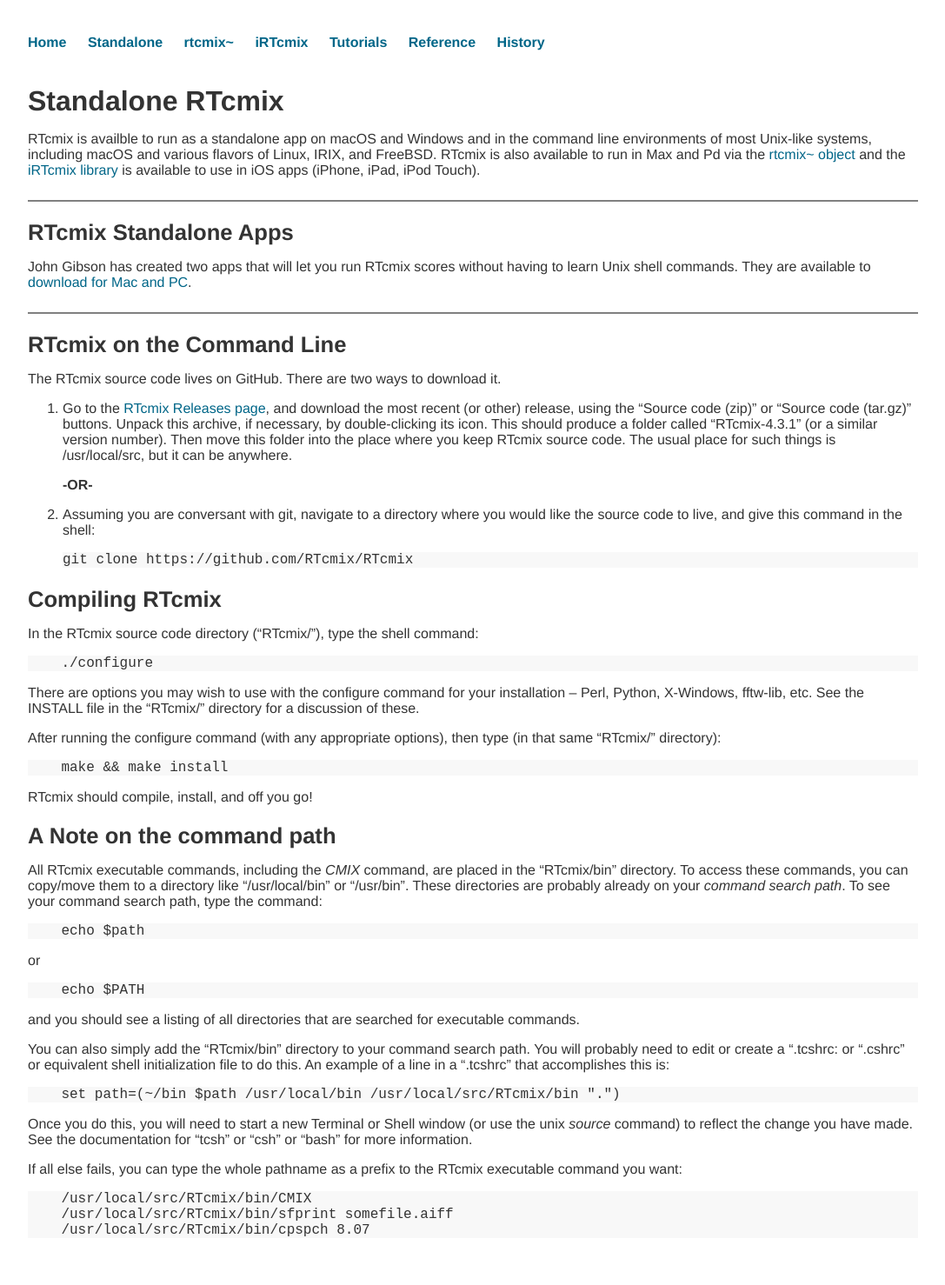
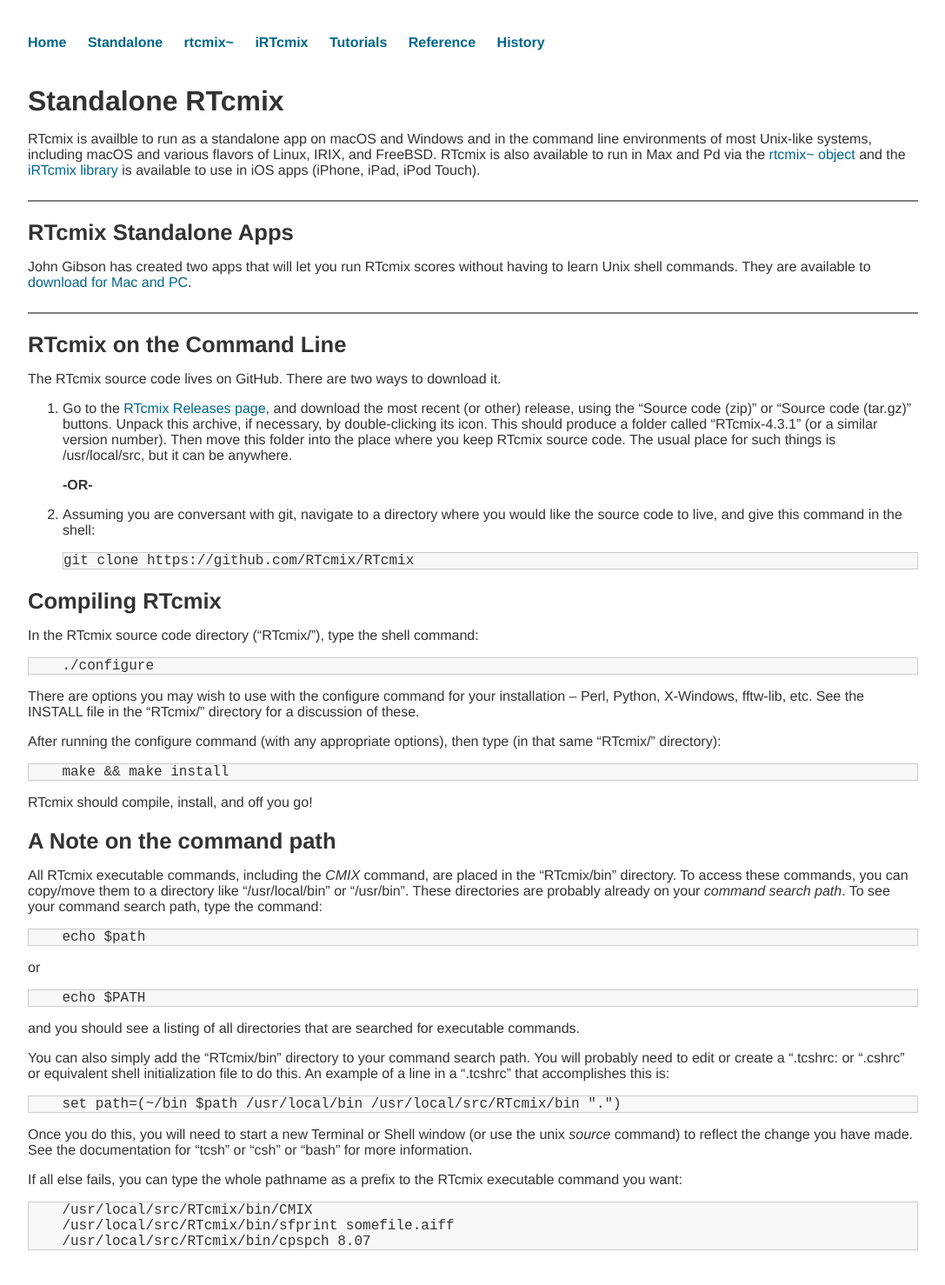
Before and after one commit to RTcmix/rtcmix.github.io, a Jekyll site: the page built from standalone/index.md, in a window 1280 px wide. Shown: the whole page at 87% size, without its empty margins (96-1183 px from the left). Built offline with Jekyll 4.4.1, drawn with Linux system fonts in a browser that asks for light colours.

Commit message:
New code fence border test

```diff
--- a/css/ref.css
+++ b/css/ref.css
@@ -32,9 +32,9 @@
 	margin-top: 40px;
 }
 
-.highlight {
+.highlight pre {
 	background-color: #f8f8f8;
-//	border: 1px solid #cccccc;
+	border: 1px solid #cccccc;
 }
 
 h1 {
```
